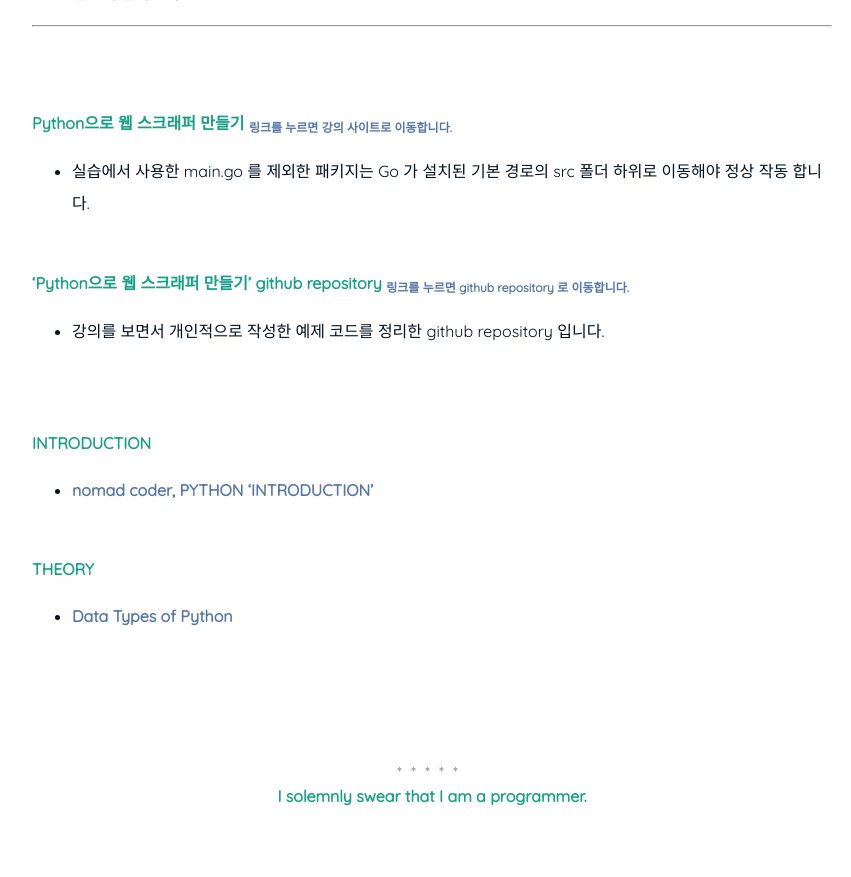
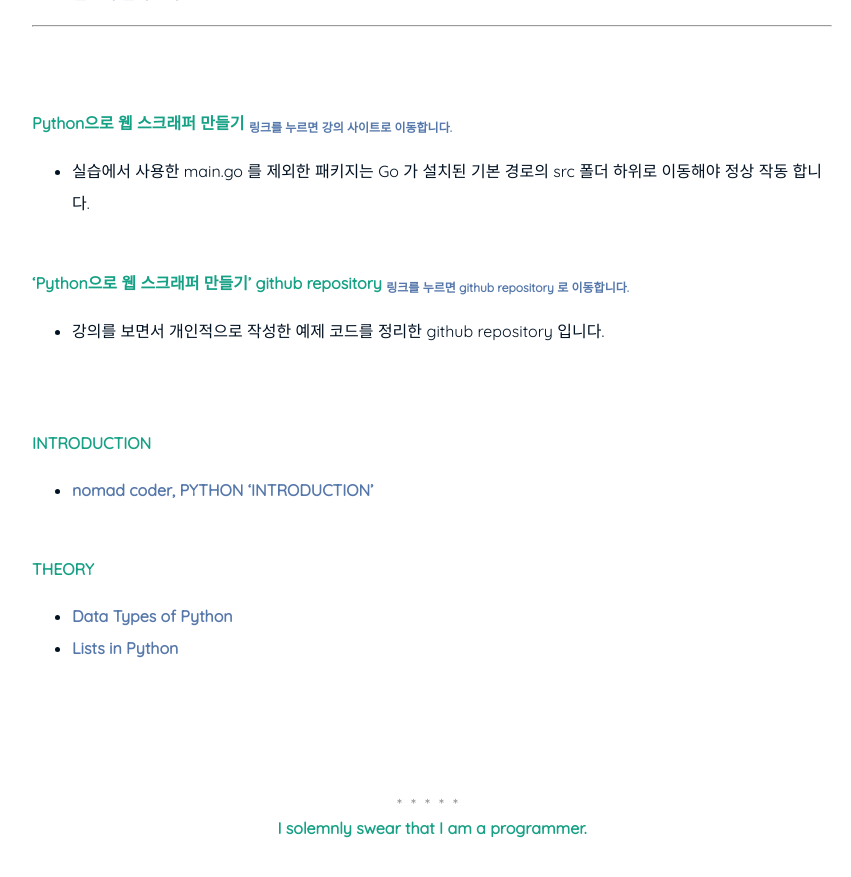
Before and after one commit to nimkoes/portfolio, a Jekyll site: the page built from _posts/2021-05-31-Python-Language-Study.md, in a window 1280 px wide and 900 px high, scrolled down 1263 px. Shown: the top 877 px of the window, without its empty margins (208-1059 px from the left). Built offline with Jekyll 4.4.1, drawn with Linux system fonts in a browser that asks for light colours.

Commit message:
mod post, theory 1.1 lists in python

```diff
--- a/_posts/2021-05-31-Python-Language-Study.md
+++ b/_posts/2021-05-31-Python-Language-Study.md
@@ -49,6 +49,7 @@
 
 #### **THEORY**
 - [Data Types of Python][link_blog_002]
+- [Lists in Python][link_blog_003]
 
 
 
```
Also changed, not shown: other parts of _posts/2021-05-31-Python-Language-Study.md (+1 -0 lines).
